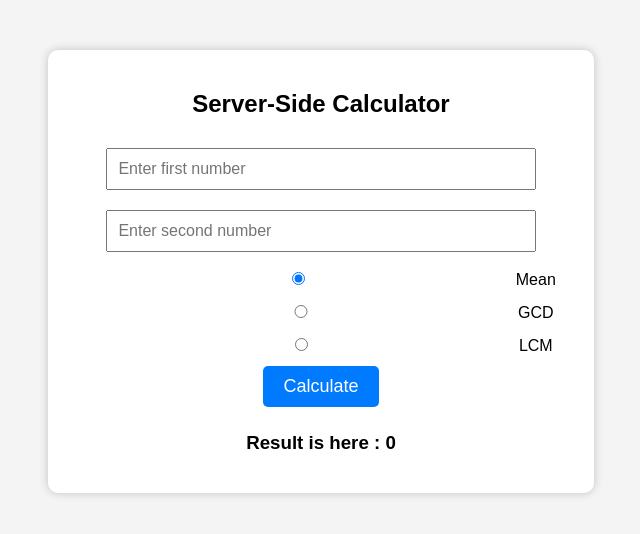
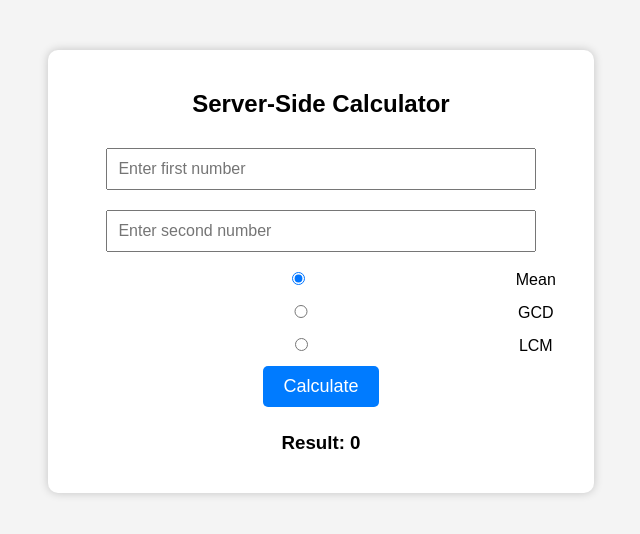
Before and after one commit to upadhyayabha95/operan, a plain HTML site: page docs/index.html in a window 1280 px wide. Shown: the whole page, without its empty margins (319-959 px from the left). Drawn offline with Linux system fonts and the light colour scheme.

Commit message:
Update index.html

```diff
--- a/docs/index.html
+++ b/docs/index.html
@@ -18,7 +18,7 @@
         </div>
 
         <button onclick="calculate()">Calculate</button>
-        <h3>Result is here : <span id="result">0</span></h3>
+        <h3>Result: <span id="result">0</span></h3>
     </div>
     <script src="script.js"></script>
 </body>
```
